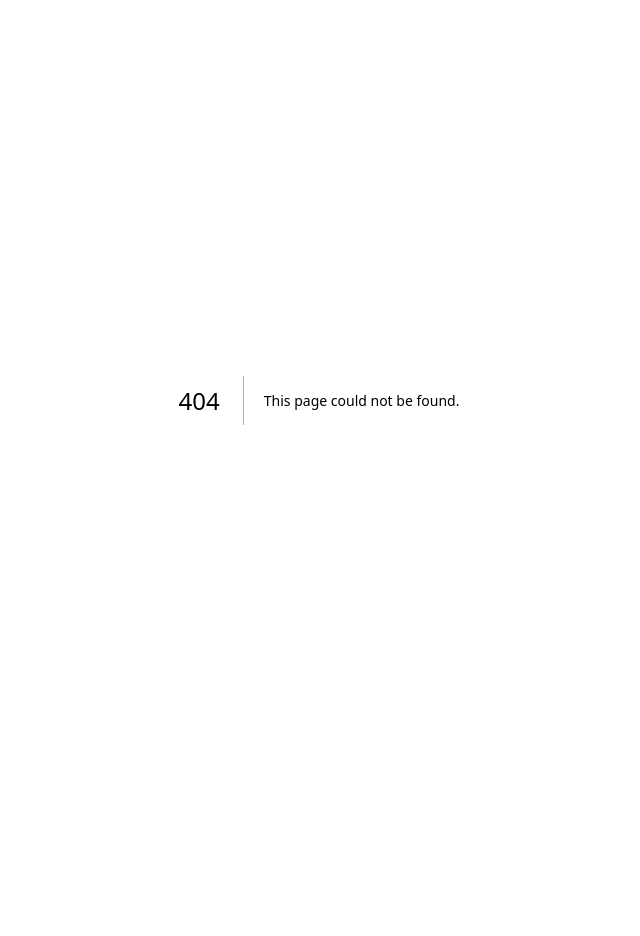
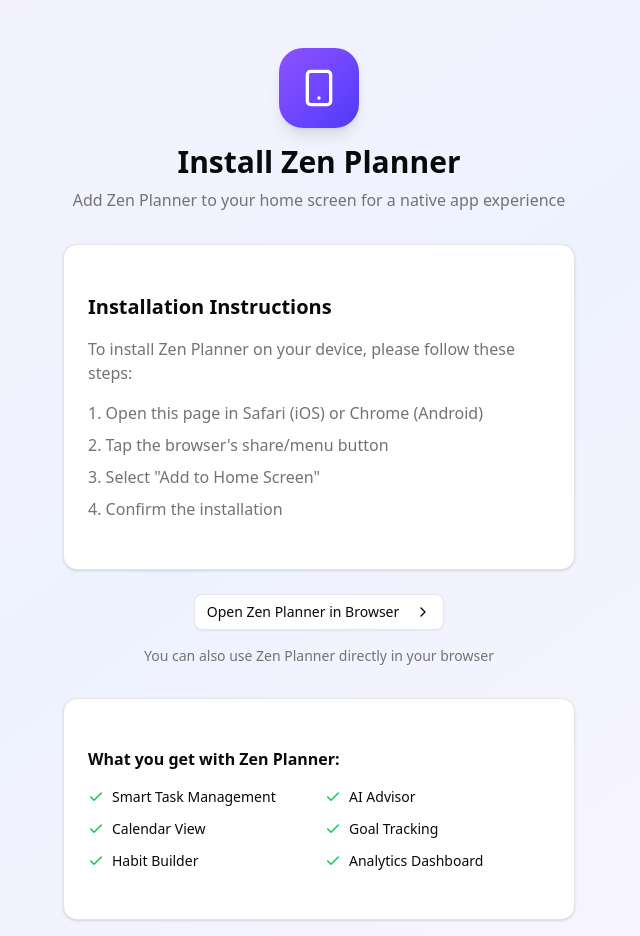
Before and after one commit to USveterandr/zenplanner, a Next.js app: page /install in a window 1280 px wide. Before the commit this address had no page. Shown: the whole page, without its empty margins (321-961 px from the left). Before the commit the page ends 800 px from the top, so only its background shows below. Built offline with nearby package versions, Linux system fonts and the light colour scheme.

Commit message:
feat: add iOS PWA install support

```diff
--- /dev/null
+++ b/src/app/install/page.tsx
@@ -0,0 +1,203 @@
+'use client';
+
+import { Button } from '@/components/ui/button';
+import { Card, CardContent } from '@/components/ui/card';
+import {
+  Smartphone,
+  Download,
+  Check,
+  ChevronRight,
+  Safari,
+  Settings,
+  Plus,
+  ArrowDown
+} from 'lucide-react';
+import { useState, useEffect } from 'react';
+import Link from 'next/link';
+
+export default function InstallPage() {
+  const [isIOS, setIsIOS] = useState(false);
+  const [isStandalone, setIsStandalone] = useState(false);
+
+  useEffect(() => {
+    setIsIOS(/iPad|iPhone|iPod/.test(navigator.userAgent));
+    setIsStandalone(window.matchMedia('(display-mode: standalone)').matches);
+  }, []);
+
+  if (isStandalone) {
+    return (
+      <div className="min-h-screen bg-gradient-to-br from-violet-50 via-indigo-50 to-purple-50 dark:from-slate-950 dark:to-slate-900 p-4 flex items-center justify-center">
+        <Card className="max-w-md w-full">
+          <CardContent className="p-8 text-center">
+            <div className="w-16 h-16 bg-green-500 rounded-full flex items-center justify-center mx-auto mb-4">
+              <Check className="h-8 w-8 text-white" />
+            </div>
+            <h1 className="text-2xl font-bold mb-2">App Already Installed!</h1>
+            <p className="text-muted-foreground mb-6">
+              Zen Planner is already on your device. Tap the icon to open it.
+            </p>
+            <Link href="/">
+              <Button className="bg-gradient-to-r from-violet-500 to-indigo-600">
+                Open Zen Planner
+              </Button>
+            </Link>
+          </CardContent>
+        </Card>
+      </div>
+    );
+  }
+
+  return (
+    <div className="min-h-screen bg-gradient-to-br from-violet-50 via-indigo-50 to-purple-50 dark:from-slate-950 dark:to-slate-900 p-4">
+      <div className="max-w-lg mx-auto">
+        {/* Header */}
+        <div className="text-center mb-8 pt-8">
+          <div className="inline-flex items-center justify-center w-20 h-20 bg-gradient-to-br from-violet-500 to-indigo-600 rounded-3xl mb-4 shadow-lg">
+            <Smartphone className="h-10 w-10 text-white" />
+          </div>
+          <h1 className="text-3xl font-bold mb-2">Install Zen Planner</h1>
+          <p className="text-muted-foreground">
+            Add Zen Planner to your home screen for a native app experience
+          </p>
+        </div>
+
+        {/* iOS Instructions */}
+        {isIOS ? (
+          <Card className="mb-6">
+            <CardContent className="p-6">
+              <h2 className="text-xl font-semibold mb-4 flex items-center gap-2">
+                <Safari className="h-5 w-5 text-violet-500" />
+                iPhone / iPad Installation
+              </h2>
+
+              <div className="space-y-6">
+                <div className="flex gap-4">
+                  <div className="w-8 h-8 bg-violet-100 dark:bg-violet-900 rounded-full flex items-center justify-center shrink-0">
+                    <span className="text-violet-600 font-semibold">1</span>
+                  </div>
+                  <div>
+                    <h3 className="font-medium mb-1">Open in Safari</h3>
+                    <p className="text-sm text-muted-foreground">
+                      Make sure you&apos;re using Safari browser (not Chrome or other browsers)
+                    </p>
+                  </div>
+                </div>
+
+                <div className="flex gap-4">
+                  <div className="w-8 h-8 bg-violet-100 dark:bg-violet-900 rounded-full flex items-center justify-center shrink-0">
+                    <span className="text-violet-600 font-semibold">2</span>
+                  </div>
+                  <div>
+                    <h3 className="font-medium mb-1">Tap the Share Button</h3>
+                    <p className="text-sm text-muted-foreground">
+                      Tap the <strong>Share button</strong> (square with arrow up) at the bottom of the screen
+                    </p>
+                  </div>
+                </div>
+
+                <div className="flex gap-4">
+                  <div className="w-8 h-8 bg-violet-100 dark:bg-violet-900 rounded-full flex items-center justify-center shrink-0">
+                    <span className="text-violet-600 font-semibold">3</span>
+                  </div>
+                  <div>
+                    <h3 className="font-medium mb-1">Tap &quot;Add to Home Screen&quot;</h3>
+                    <p className="text-sm text-muted-foreground">
+                      Scroll down and tap <strong>&quot;Add to Home Screen&quot;</strong>
+                    </p>
+                  </div>
+                </div>
+
+                <div className="flex gap-4">
+                  <div className="w-8 h-8 bg-violet-100 dark:bg-violet-900 rounded-full flex items-center justify-center shrink-0">
+                    <span className="text-violet-600 font-semibold">4</span>
+                  </div>
+                  <div>
+                    <h3 className="font-medium mb-1">Tap &quot;Add&quot;</h3>
+                    <p className="text-sm text-muted-foreground">
+                      Tap &quot;Add&quot; in the top right corner to confirm
+                    </p>
+                  </div>
+                </div>
+              </div>
+
+              <div className="mt-6 pt-6 border-t">
+                <div className="bg-green-50 dark:bg-green-900/20 rounded-lg p-4 flex items-start gap-3">
+                  <Check className="h-5 w-5 text-green-500 shrink-0 mt-0.5" />
+                  <div>
+                    <p className="text-sm font-medium text-green-700 dark:text-green-400">
+                      Installation complete!
+                    </p>
+                    <p className="text-sm text-green-600 dark:text-green-500">
+                      Look for the Zen Planner icon on your home screen
+                    </p>
+                  </div>
+                </div>
+              </div>
+            </CardContent>
+          </Card>
+        ) : (
+          <Card className="mb-6">
+            <CardContent className="p-6">
+              <h2 className="text-xl font-semibold mb-4">Installation Instructions</h2>
+              <p className="text-muted-foreground mb-4">
+                To install Zen Planner on your device, please follow these steps:
+              </p>
+              <ol className="list-decimal list-inside space-y-2 text-muted-foreground">
+                <li>Open this page in Safari (iOS) or Chrome (Android)</li>
+                <li>Tap the browser&apos;s share/menu button</li>
+                <li>Select &quot;Add to Home Screen&quot;</li>
+                <li>Confirm the installation</li>
+              </ol>
+            </CardContent>
+          </Card>
+        )}
+
+        {/* Alternative - Open App */}
+        <div className="text-center">
+          <Link href="/">
+            <Button variant="outline" className="mb-4">
+              Open Zen Planner in Browser
+              <ChevronRight className="h-4 w-4 ml-2" />
+            </Button>
+          </Link>
+          <p className="text-sm text-muted-foreground">
+            You can also use Zen Planner directly in your browser
+          </p>
+        </div>
+
+        {/* Features Preview */}
+        <Card className="mt-8">
+          <CardContent className="p-6">
+            <h3 className="font-semibold mb-4">What you get with Zen Planner:</h3>
+            <div className="grid grid-cols-2 gap-3 text-sm">
+              <div className="flex items-center gap-2">
+                <Check className="h-4 w-4 text-green-500" />
+                <span>Smart Task Management</span>
+              </div>
+              <div className="flex items-center gap-2">
+                <Check className="h-4 w-4 text-green-500" />
+                <span>AI Advisor</span>
+              </div>
+              <div className="flex items-center gap-2">
+                <Check className="h-4 w-4 text-green-500" />
+                <span>Calendar View</span>
+              </div>
+              <div className="flex items-center gap-2">
+                <Check className="h-4 w-4 text-green-500" />
+                <span>Goal Tracking</span>
+              </div>
+              <div className="flex items-center gap-2">
+                <Check className="h-4 w-4 text-green-500" />
+                <span>Habit Builder</span>
+              </div>
+              <div className="flex items-center gap-2">
+                <Check className="h-4 w-4 text-green-500" />
+                <span>Analytics Dashboard</span>
+              </div>
+            </div>
+          </CardContent>
+        </Card>
+      </div>
+    </div>
+  );
+}
--- a/src/app/page.tsx
+++ b/src/app/page.tsx
@@ -8,7 +8,7 @@ import {
   ListTodo, Sparkles, Target, Zap, BarChart3, Calendar, Crown,
   CheckCircle2, Plus, Circle, Flag, Trash2, Send, Bot, User,
   Loader2, Flame, ChevronLeft, ChevronRight, Bell,
-  Check, CreditCard, LogOut, Mail, Lock, UserPlus, LogIn, Eye, EyeOff, Clock, Users, Settings, Share2
+  Check, CreditCard, LogOut, Mail, Lock, UserPlus, LogIn, Eye, EyeOff, Clock, Users, Settings, Share2, Download
 } from 'lucide-react';
 import { Button } from '@/components/ui/button';
 import { Input } from '@/components/ui/input';
@@ -30,6 +30,7 @@ const tabs = [
   { id: 'team', label: 'Team', icon: Users },
   { id: 'settings', label: 'Settings', icon: Settings },
   { id: 'pricing', label: 'About', icon: Crown },
+  { id: 'install', label: 'Install', icon: Download },
 ];
 
 const priorityColors: Record<Priority, string> = {
@@ -1106,6 +1107,12 @@ export default function Home() {
       case 'pricing':
         return renderPricing();
 
+      case 'install':
+        if (typeof window !== 'undefined') {
+          window.location.href = '/install';
+        }
+        return null;
+
       default:
         return null;
     }
```
Also changed, not shown: 1 other file (tests, documents, lock files or other folders).
